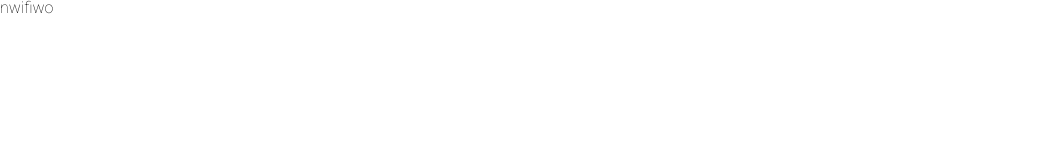
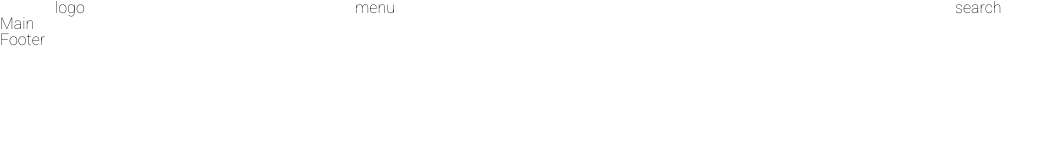
Before and after one commit to Sosudy/project-shop, a plain HTML site: page index.html in a window 1280 px wide. Shown: the whole page, without its empty margins (0-1063 px from the left). Drawn offline with Linux system fonts and the light colour scheme.

Commit message:
add float grid

```diff
--- a/index.html
+++ b/index.html
@@ -9,6 +9,21 @@
     <title>Shop Project</title>
 </head>
 <body>
-    <h1>nwifiwo</h1>
+    <header class="header"></header>
+        <div class="container">
+            <div class="row">
+                <div class="col-3">
+                    logo
+                </div>
+                <div class="col-6">
+                    menu
+                </div>
+                <div class="col-3">
+                    search
+                </div>
+            </div>
+        </div>
+    <main class="main">Main</main>
+    <footer class="footer">Footer</footer>
 </body>
 </html>
--- a/style.css
+++ b/style.css
@@ -3,3 +3,39 @@
 body {
     font-family: 'Roboto', sans-serif;
 }
+
+* {
+    box-sizing: border-box;
+}
+
+.container {
+    width: 1200px;
+    padding-left: 15px;
+    padding-right: 15px;
+    margin: 0 auto;
+}
+
+.row::after {
+    content: "";
+    display: block;
+    clear: both;
+}
+
+.row {
+    margin-left: -15px;
+    margin-right: -15px;
+}
+
+.col-3 {
+    width: 25%;
+}
+
+.col-6 {
+    width: 50%;
+}
+
+[class*="col-"] {
+    float: left;
+    padding-left: 15px;
+    padding-right: 15px;
+}
```
